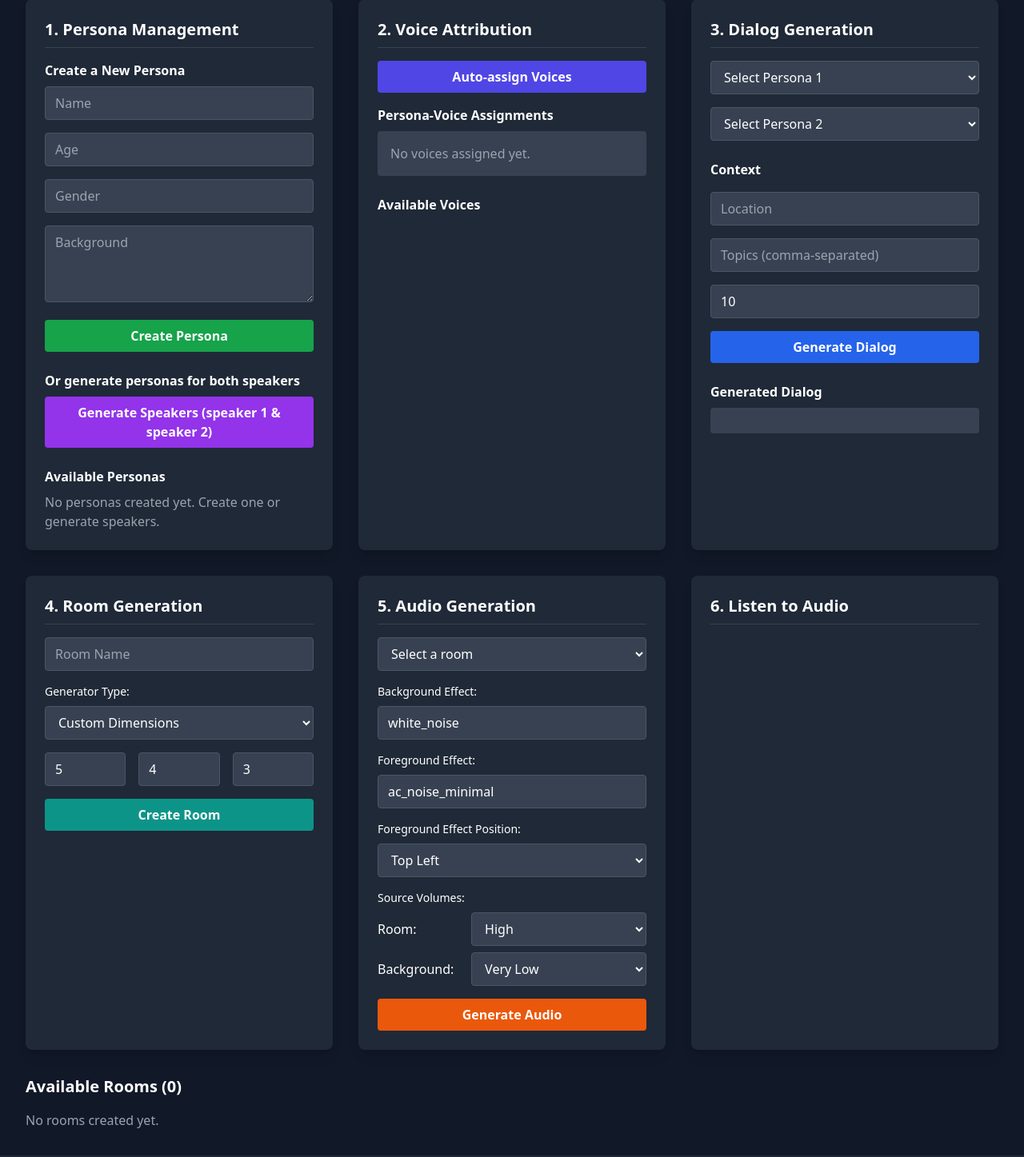
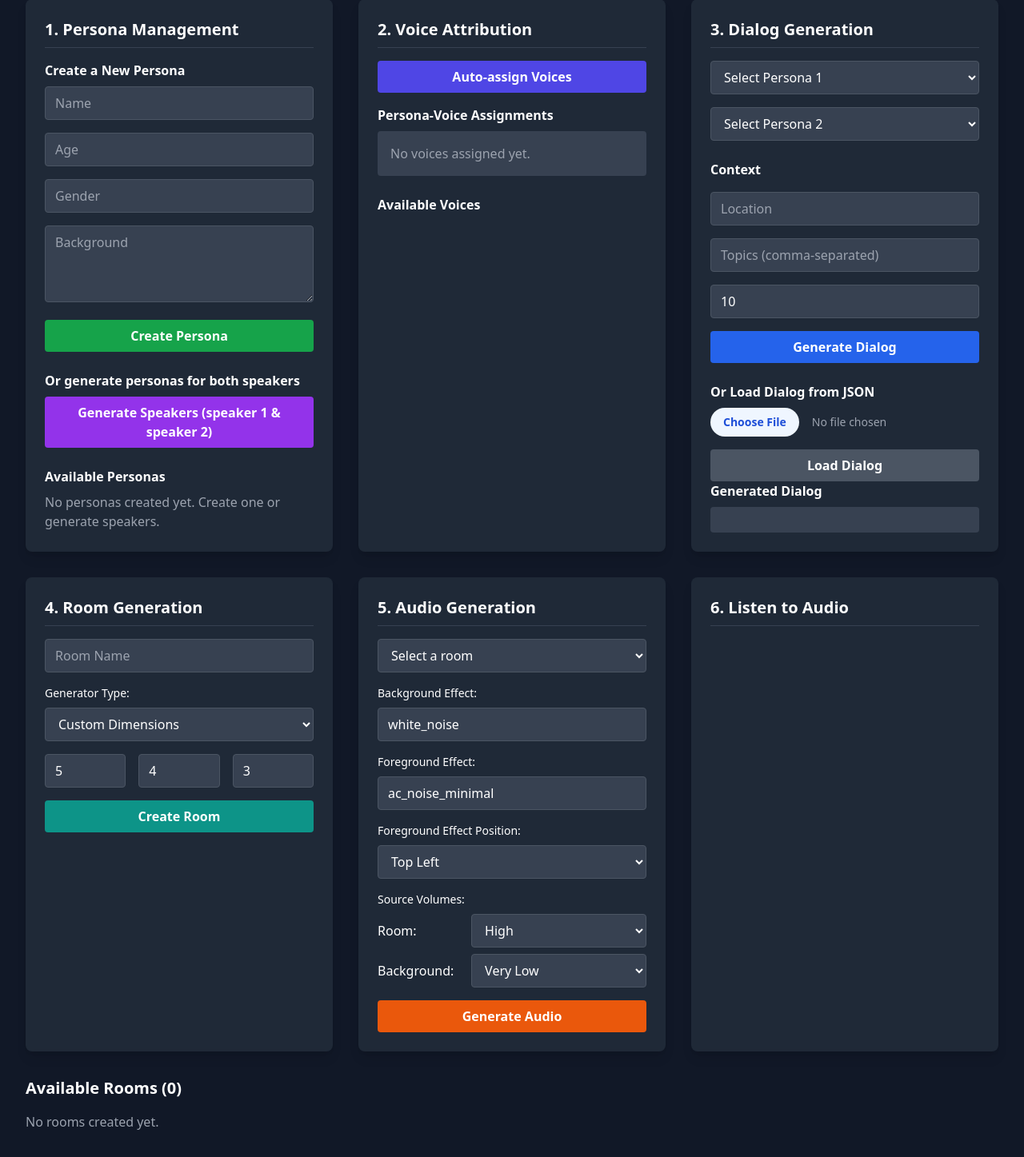
Before and after one commit to sdialog/demo, a Flask app: page / in a window 1280 px wide. Shown: the part 121-1568 px from the top of the page at 80% size. Run offline with Flask 3, Linux system fonts and the light colour scheme; data that the repository does not hold is empty; some libraries are stand-ins or nearby versions.

Commit message:
Add dialog loading capability

```diff
--- a/app.py
+++ b/app.py
@@ -20,6 +20,7 @@ from sdialog.generators.base import BaseAttributeModelGenerator
 from sdialog.audio.utils import Role, Furniture, RGBAColor, SpeakerSide, SourceType, SourceVolume  # noqa: E402
 from sdialog.audio.room_generator import BasicRoomGenerator
 from sdialog.audio.jsalt import MedicalRoomGenerator
+from sdialog import Dialog
 
 sys.path.append(os.path.join(os.path.dirname(__file__), '..', 'src'))
 
@@ -286,6 +287,76 @@ def auto_assign_voices():
     return jsonify(persona_voice_mapping)
 
 
+@app.route('/api/auto-assign-voices/new', methods=['POST'])
+def auto_assign_new_voices():
+    data = request.json
+    new_persona_names = data.get('persona_names', [])
+
+    if not voice_db:
+        return jsonify({'error': 'Voice database not initialized'}), 500
+    if not new_persona_names:
+        return jsonify(persona_voice_mapping)  # Nothing to do
+
+    new_personas = [p for p in personas if p.name in new_persona_names]
+    if not new_personas:
+        return jsonify({'error': 'New personas not found in server memory'}), 404
+
+    all_voices = []
+    for lang_data in voice_db.get_data().values():
+        for voices_list in lang_data.values():
+            all_voices.extend(voices_list)
+
+    # Filter out already used voices
+    used_voice_ids = set(persona_voice_mapping.values())
+    available_voices = [v for v in all_voices if v.identifier not in used_voice_ids]
+    random.shuffle(available_voices)
+
+    for persona in new_personas:
+        # Same matching logic as the full auto-assign
+        persona_age_category = map_persona_age_to_voice_category(persona.age)
+        persona_gender = persona.gender.lower() if isinstance(persona.gender, str) else 'unspecified'
+        persona_lang = persona.language.lower().split('-')[0] if persona.language else 'en'
+
+        best_voice = None
+        # 1. Exact match for lang, gender, and age
+        candidates = [
+            v for v in available_voices
+            if v.language and v.language.lower().split('-')[0] == persona_lang and
+            v.gender and isinstance(v.gender, str) and v.gender.lower() == persona_gender and
+            map_persona_age_to_voice_category(v.age) == persona_age_category
+        ]
+        if candidates:
+            best_voice = candidates[0]
+        else:
+            # 2. Match for lang and gender
+            candidates = [
+                v for v in available_voices
+                if v.language and v.language.lower().split('-')[0] == persona_lang and
+                v.gender and isinstance(v.gender, str) and v.gender.lower() == persona_gender
+            ]
+            if candidates:
+                best_voice = candidates[0]
+
+        if not best_voice:
+            # 3. Match for lang only
+            candidates = [
+                v for v in available_voices
+                if v.language and v.language.lower().split('-')[0] == persona_lang
+            ]
+            if candidates:
+                best_voice = candidates[0]
+
+        # 4. If still no voice, pick any available one (last resort)
+        if not best_voice and available_voices:
+            best_voice = available_voices[0]
+
+        if best_voice:
+            persona_voice_mapping[persona.name] = best_voice.identifier
+            available_voices.remove(best_voice)
+
+    return jsonify(persona_voice_mapping)
+
+
 @app.route('/api/dialogs', methods=['POST'])
 def create_dialog():
     data = request.json
@@ -335,6 +406,43 @@ def create_dialog():
         dialogs.append(dialog)
 
         return jsonify(dialog.model_dump())
+
+
+@app.route('/api/dialogs/upload', methods=['POST'])
+def upload_dialog():
+    if 'dialog_file' not in request.files:
+        return jsonify({'error': 'No file part'}), 400
+    file = request.files['dialog_file']
+    if file.filename == '':
+        return jsonify({'error': 'No selected file'}), 400
+    if file and file.filename.endswith('.json'):
+        try:
+            file_content = file.read().decode('utf-8')
+            dialog_data = json.loads(file_content)
+            dialog = Dialog.from_dict(dialog_data)
+            dialogs.append(dialog)
+
+            new_persona_names = []
+            if dialog.personas:
+                existing_persona_names = {p.name for p in personas}
+                for persona_data in dialog.personas.values():
+                    if isinstance(persona_data, dict):
+                        # Attempt to parse as a full Persona object to handle different persona types
+                        try:
+                            # Use Persona as a base, but it can validate any subclass dict
+                            new_persona = Persona.model_validate(persona_data)
+                            if new_persona.name and new_persona.name not in existing_persona_names:
+                                personas.append(new_persona)
+                                new_persona_names.append(new_persona.name)
+                        except Exception as e:
+                            print(f"Could not parse persona object: {e}")
+
+            response_data = dialog.model_dump()
+            response_data['new_persona_names'] = new_persona_names
+            return jsonify(response_data)
+        except Exception as e:
+            return jsonify({'error': f'Error processing file: {e}'}), 500
+    return jsonify({'error': 'Invalid file type'}), 400
 
 
 @app.route('/api/voices', methods=['GET'])
--- a/static/js/script.js
+++ b/static/js/script.js
@@ -11,6 +11,7 @@ document.addEventListener('DOMContentLoaded', () => {
     const persona1Select = document.getElementById('persona1');
     const persona2Select = document.getElementById('persona2');
     const createDialogForm = document.getElementById('create-dialog-form');
+    const uploadDialogForm = document.getElementById('upload-dialog-form');
     const dialogDisplay = document.getElementById('dialog-display');
     const voicesList = document.getElementById('voices-list');
     const personaVoiceAssignments = document.getElementById('persona-voice-assignments');
@@ -780,6 +781,49 @@ document.addEventListener('DOMContentLoaded', () => {
         });
     });
 
+    uploadDialogForm.addEventListener('submit', (event) => {
+        event.preventDefault();
+        const formData = new FormData(uploadDialogForm);
+        dialogDisplay.innerHTML = '<p>Loading dialog...</p>';
+
+        fetch('/api/dialogs/upload', {
+            method: 'POST',
+            body: formData,
+        })
+        .then(response => {
+            if (!response.ok) return response.json().then(err => { throw new Error(err.error) });
+            return response.json();
+        })
+        .then(data => {
+            const dialog = data; // The dialog object is the main part of the data
+            currentDialogId = dialog.id;
+            dialogDisplay.innerHTML = `
+                <h4 class="font-bold mb-2">Dialog ID: ${dialog.id}</h4>
+                <div class="space-y-2">
+                    ${dialog.turns.map(turn => `<p><span class="font-semibold">${turn.speaker}:</span> ${turn.text}</p>`).join('')}
+                </div>
+            `;
+            fetchPersonas();
+
+            // After personas are added, assign voices to the new ones
+            if (data.new_persona_names && data.new_persona_names.length > 0) {
+                fetch('/api/auto-assign-voices/new', {
+                    method: 'POST',
+                    headers: { 'Content-Type': 'application/json' },
+                    body: JSON.stringify({ persona_names: data.new_persona_names }),
+                })
+                .then(response => response.json())
+                .then(() => {
+                    fetchPersonaVoiceAssignments(); // Refresh the voice assignment display
+                })
+                .catch(error => console.error('Error auto-assigning new voices:', error));
+            }
+        })
+        .catch(error => {
+            dialogDisplay.innerHTML = `<p class="text-red-400">Error: ${error.message}</p>`;
+        });
+    });
+
     document.getElementById('generate-audio').addEventListener('click', () => {
         if (!currentDialogId) {
             alert('Please generate a dialog first.');
--- a/templates/index.html
+++ b/templates/index.html
@@ -83,6 +83,14 @@
 
                     <button type="submit" class="w-full bg-blue-600 hover:bg-blue-700 text-white font-bold py-2 px-4 rounded">Generate Dialog</button>
                 </form>
+
+                <div class="mt-6">
+                    <h3 class="font-semibold mb-2">Or Load Dialog from JSON</h3>
+                    <form id="upload-dialog-form" class="space-y-4">
+                        <input type="file" id="dialog-file" name="dialog_file" accept=".json" required class="w-full text-sm text-gray-400 file:mr-4 file:py-2 file:px-4 file:rounded-full file:border-0 file:text-sm file:font-semibold file:bg-blue-50 file:text-blue-700 hover:file:bg-blue-100">
+                        <button type="submit" class="w-full bg-gray-600 hover:bg-gray-700 text-white font-bold py-2 px-4 rounded">Load Dialog</button>
+                    </form>
+                </div>
 
                 <h3 class="font-semibold mb-2">Generated Dialog</h3>
                 <div id="dialog-display" class="p-4 bg-gray-700 rounded max-h-96 overflow-y-auto"></div>
```
